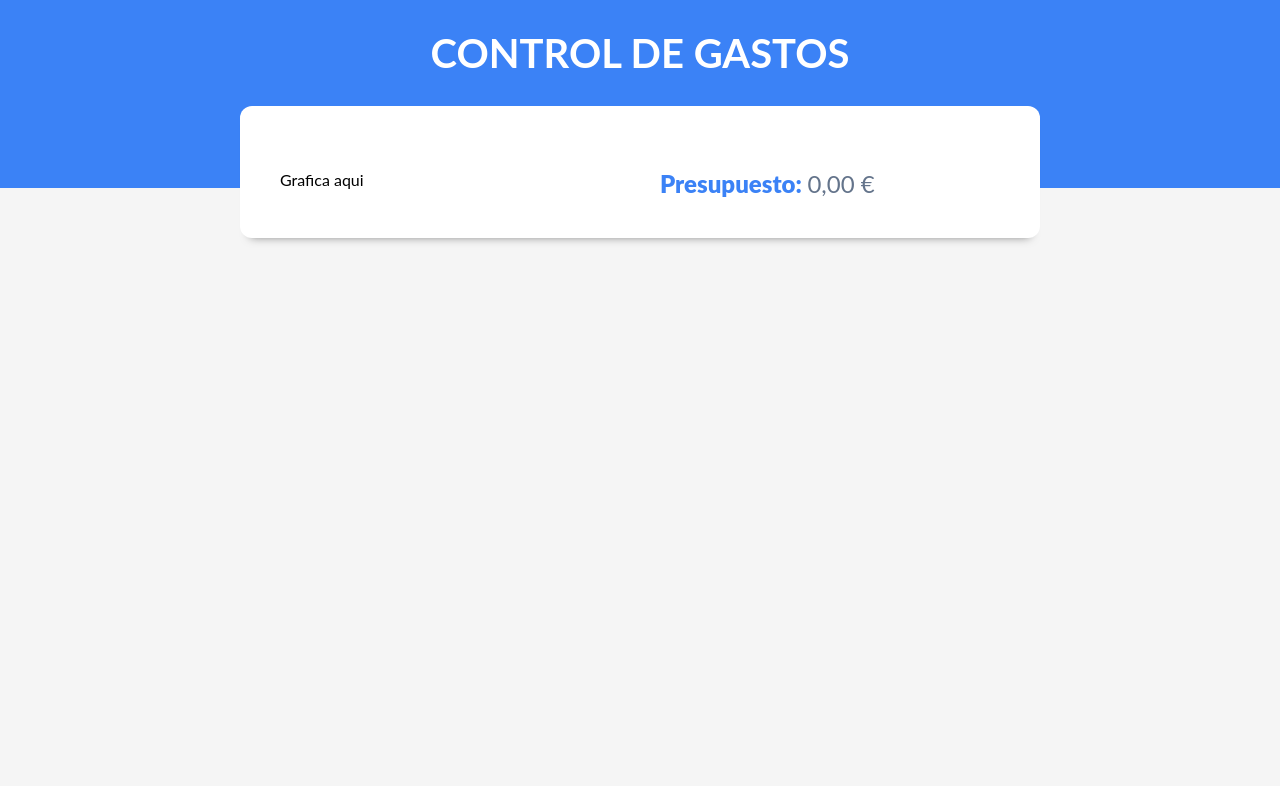
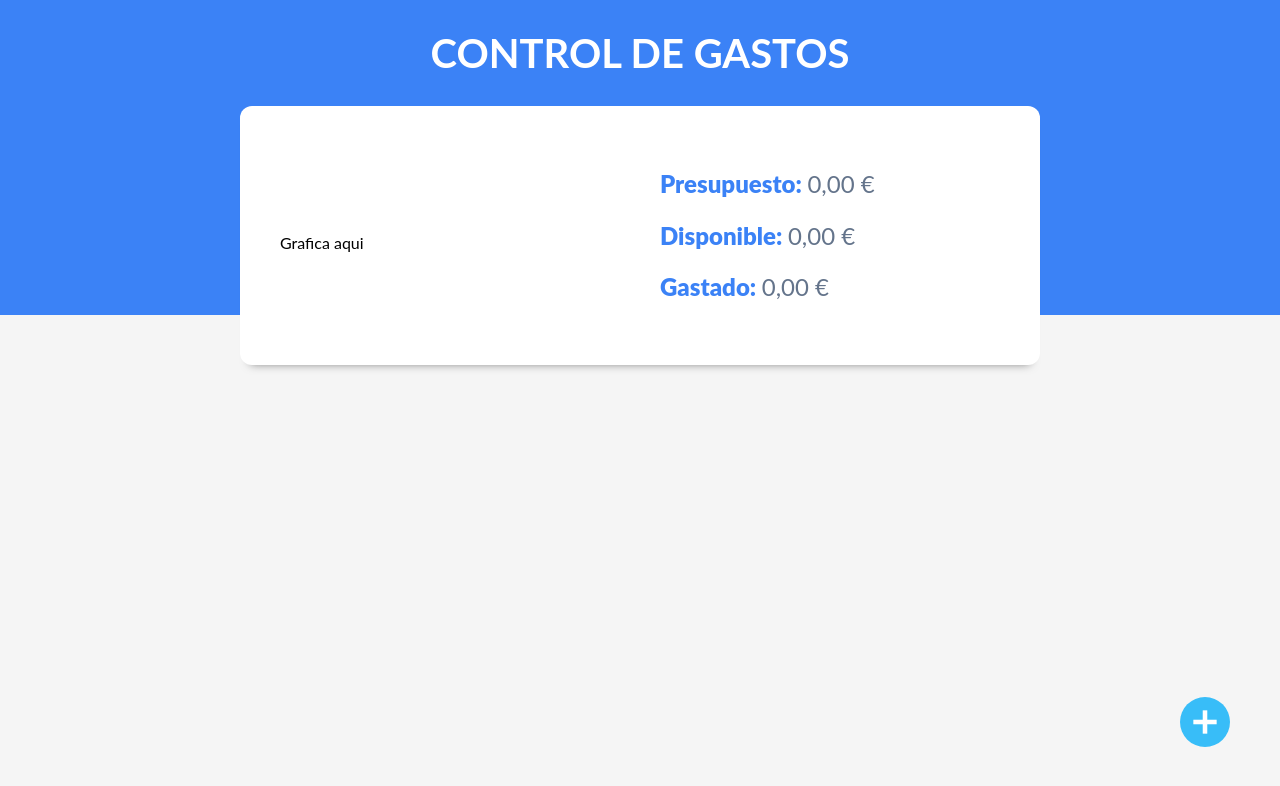
Before and after one commit to DrunkPsyduck/100DaysOfReact, a React (Vite) app in the folder control-gastos/: page / in a window 1280 px wide. Both pictures are taken after a click on the input "añadir". Shown: the top 786 px of the page. Built offline with nearby package versions, Linux system fonts and the light colour scheme.

Commit message:
se agrega Modal y se aplican estilos y logica para los estados del componente

```diff
--- a/control-gastos/src/App.jsx
+++ b/control-gastos/src/App.jsx
@@ -1,9 +1,20 @@
 import { useState } from 'react'
 import Header from './Components/Header'
+import Modal from './Components/Modal'
+import IconoNuevoGasto from './img/nuevo-gasto.svg'
 
 function App() {
   const [presupuesto, setPresupuesto] = useState(0)
   const [isValidPresupuesto, setIsValidPresupuesto] = useState(false)
+  const [modal, setModal] = useState(false)
+  const [animarModal, setAnimarModal] = useState(false)
+  const handleNuevoGasto = () =>{
+    setModal(true)
+    setTimeout(() => {
+      setAnimarModal(true)
+    }, 500);
+  }
+
   return (
     <div>
       <Header
@@ -12,9 +23,24 @@ function App() {
         isValidPresupuesto={isValidPresupuesto}
         setIsValidPresupuesto={setIsValidPresupuesto}
       />
-
+      {isValidPresupuesto && (
+        <div className="nuevo-gasto">
+          <img
+            src={IconoNuevoGasto}
+            alt="nuevo gasto"
+            onClick={handleNuevoGasto}
+          />
+        </div>
+      )}
+      {modal && (
+        <Modal
+          setModal={setModal}
+          animarModal={animarModal}
+          setAnimarModal={setAnimarModal}
+        />
+      )}
     </div>
-  )
+  );
 }
 
 export default App
--- a/control-gastos/src/Components/ControlPresupuesto.jsx
+++ b/control-gastos/src/Components/ControlPresupuesto.jsx
@@ -19,6 +19,12 @@ const ControlPresupuesto = ({presupuesto}) =>{
                 <p>
                     <span> Presupuesto: </span> {formatearCantidad(presupuesto)}
                 </p>
+                <p>
+                    <span> Disponible: </span> {formatearCantidad(presupuesto)}
+                </p>
+                <p>
+                    <span> Gastado: </span> {formatearCantidad(presupuesto)}
+                </p>
             </div>
         </div>
     )
--- /dev/null
+++ b/control-gastos/src/Components/Modal.jsx
@@ -0,0 +1,26 @@
+import Cerrar from './../img/cerrar.svg'
+
+const Modal = ({setModal, animarModal, setAnimarModal}) => {
+
+    const ocultarModal = () => {
+
+        setAnimarModal(false)
+        setTimeout(()=>{
+            setModal(false)
+        }, 500)
+    }
+  return (
+    <div className="modal">
+       <div className="cerrar-modal">
+            <img src={Cerrar} alt='cerrar modal' onClick={ocultarModal}/>
+       </div>
+
+    <form className={`formulario ${animarModal ? 'animar' : 'cerrar'}`}>
+        <legend> Nuevo Gasto</legend>
+    </form>
+
+    </div>
+  )
+}
+
+export default Modal
```
